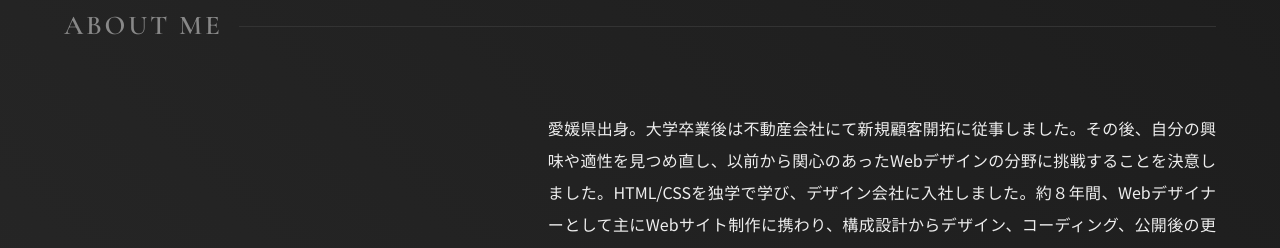
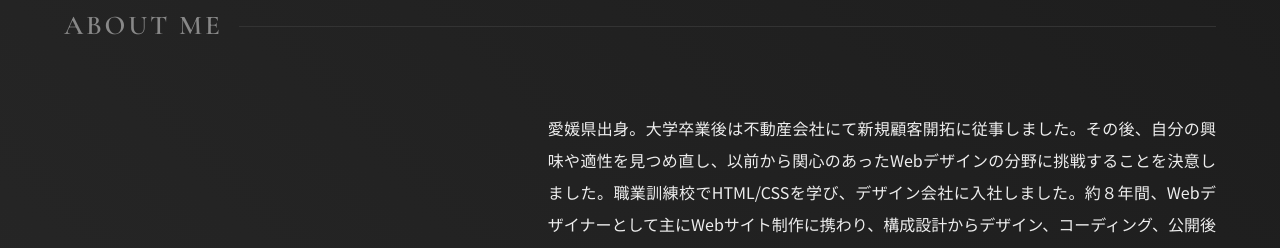
Before and after one commit to hyooo-ky/portfolio, a plain HTML site: page index.html in a window 1280 px wide. Shown: the part 2230-2478 px from the top of the page. Drawn offline with nearby package versions, Linux system fonts and the light colour scheme.

Commit message:
文章変更

```diff
--- a/index.html
+++ b/index.html
@@ -73,7 +73,7 @@
 							</div>
 						</div>
 						<div class="about-text">
-							<p class="about-pr">愛媛県出身。大学卒業後は不動産会社にて新規顧客開拓に従事しました。その後、自分の興味や適性を見つめ直し、以前から関心のあったWebデザインの分野に挑戦することを決意しました。HTML/CSSを独学で学び、デザイン会社に入社しました。約８年間、Webデザイナーとして主にWebサイト制作に携わり、構成設計からデザイン、コーディング、公開後の更新管理まで一貫して担当してきました。デザインと実装の両方を経験しているため、実装や運用を見据えた設計ができることが強みです。退職を機に岡山県で働きたいと考え、これまでの経験を活かしながら、地域で長くWeb制作に携わっていきたいと考えています。</p>
+							<p class="about-pr">愛媛県出身。大学卒業後は不動産会社にて新規顧客開拓に従事しました。その後、自分の興味や適性を見つめ直し、以前から関心のあったWebデザインの分野に挑戦することを決意しました。職業訓練校でHTML/CSSを学び、デザイン会社に入社しました。約８年間、Webデザイナーとして主にWebサイト制作に携わり、構成設計からデザイン、コーディング、公開後の更新管理まで一貫して担当してきました。デザインと実装の両方を経験しているため、実装や運用を見据えた設計ができることが強みです。退職を機に岡山県で働きたいと考え、これまでの経験を活かしながら、地域で長くWeb制作に携わっていきたいと考えています。</p>
 							<p class="about-skill">
 								<span>SKILLS</span>
 								デザイン： Illustrator / Photoshop / XD<br>
```
